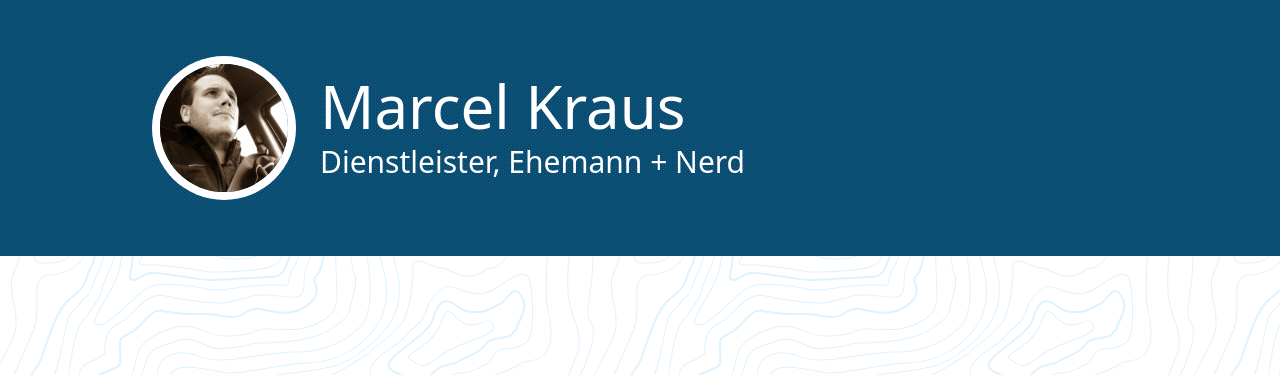
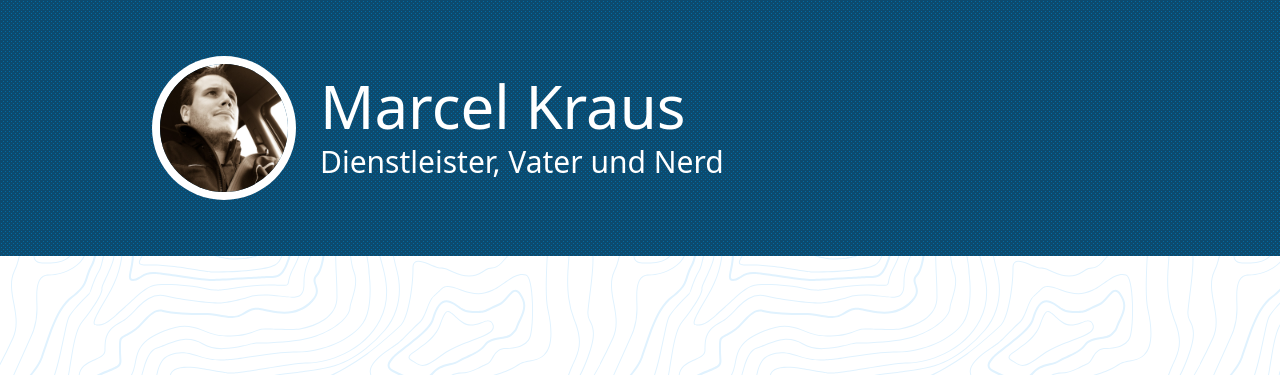
Before and after one commit to marcelkraus/marcelkraus, a Symfony app: template templates/base.html.twig in a window 1280 px wide. Shown: the top 375 px of the page. Run offline with Twig, Linux system fonts and the light colour scheme; the template is opened without the code that fills it, so the values that code supplies are empty; some libraries are stand-ins or nearby versions.

Commit message:
Update content after Bens deployment

```diff
--- a/config/content/homepage.json
+++ b/config/content/homepage.json
@@ -10,7 +10,7 @@
     },
     {
       "title": "Familienmensch",
-      "body": "Glücklicher Ehemann, werdender Vater und passioniertes Herrchen."
+      "body": "Glücklicher Ehemann, stolzer Vater und passioniertes Herrchen."
     },
     {
       "title": "Schrauber",
--- a/templates/base.html.twig
+++ b/templates/base.html.twig
@@ -5,14 +5,14 @@
         <meta charset="UTF-8">
         <meta name="viewport" content="width=device-width, initial-scale=1.0">
         {% block meta %}
-            <meta property="description" content="Marcel Kraus stellt sich vor: Ein Dienstleister, Ehemann und Nerd aus Erftstadt bei Köln." />
+            <meta property="description" content="Marcel Kraus stellt sich vor: Ein Dienstleister, Vater und Nerd aus Erftstadt bei Köln." />
             <meta property="og:type" content="website" />
             <meta property="og:url" content="https://marcelkraus.de" />
             <meta property="og:title" content="Marcel Kraus aus Erftstadt bei Köln" />
-            <meta property="og:description" content="Marcel Kraus stellt sich vor: Ein Dienstleister, Ehemann und Nerd aus Erftstadt bei Köln." />
+            <meta property="og:description" content="Marcel Kraus stellt sich vor: Ein Dienstleister, Vater und Nerd aus Erftstadt bei Köln." />
         {% endblock %}
         <link rel="stylesheet" href="/css/output.css">
-        <title>{% block title %}Marcel Kraus — Dienstleister, Ehemann + Nerd{% endblock %}</title>
+        <title>{% block title %}Marcel Kraus — Dienstleister, Vater und Nerd{% endblock %}</title>
         <link rel="apple-touch-icon" sizes="57x57" href="{{ asset('apple-icon-57x57.png') }}">
         <link rel="apple-touch-icon" sizes="60x60" href="{{ asset('apple-icon-60x60.png') }}">
         <link rel="apple-touch-icon" sizes="72x72" href="{{ asset('apple-icon-72x72.png') }}">
@@ -62,7 +62,7 @@
                 <div class="flex flex-col gap-2 font-medium sm:font-light">
                     <h1 class="text-2xl sm:text-6xl">Marcel Kraus</h1>
                     <p class="text-lg sm:text-3xl">
-                        Dienstleister, Ehemann + Nerd</p>
+                        Dienstleister, Vater und Nerd</p>
                 </div>
             </div>
             {% if fullHeader %}
```
